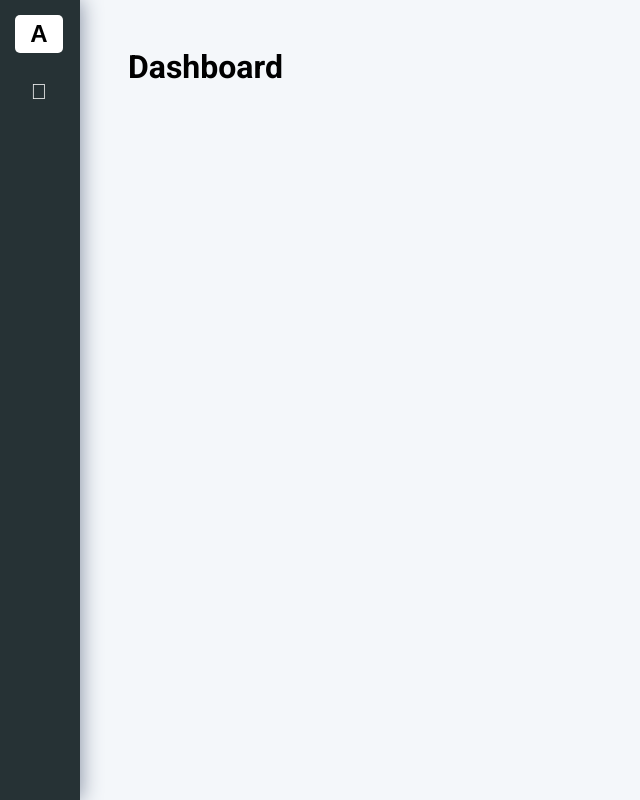
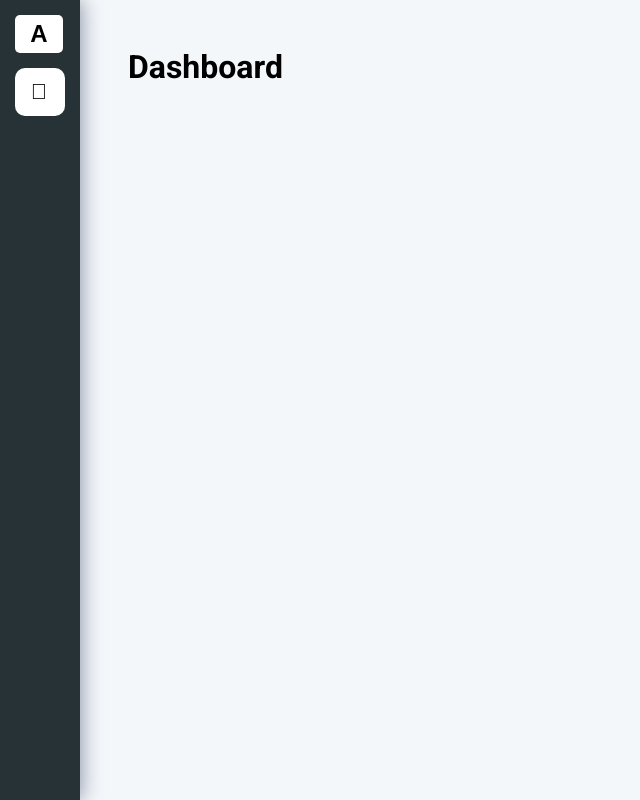
Before and after one commit to JAMAL-MOHAMED-JALDESA-2893/Responsive-sidenav-angular, an Angular app: page /dashboard in a window 1280 px wide. Shown: the whole page, without its empty margins (0-640 px from the left). Built offline with nearby package versions, Linux system fonts and the light colour scheme.

Commit message:
add update

```diff
--- a/src/app/sidenav/sidenav.component.html
+++ b/src/app/sidenav/sidenav.component.html
@@ -1,5 +1,4 @@
-
-<div class="sidenav" [ngClass]="collapsed ? 'sidenav-collapsed': ''">
+<div class="sidenav" [ngClass]="collapsed ? 'sidenav-collapsed' : ''">
   <div class="logo-container">
     <button class="logo" (click)="toggleCollapse()">A</button>
     <div class="logo-text" *ngIf="collapsed">Angular</div>
@@ -9,9 +8,16 @@
   </div>
   <ul class="sidenav-nav">
     <li class="sidenav-nav-item" *ngFor="let data of navData">
-      <a  class="sidenav-nav-link" [routerLink]="[data.routeLink]">
+      <a
+        routerLinkActive="active"
+        class="sidenav-nav-link"
+        [routerLink]="[data.routeLink]"
+        [routerLinkActiveOptions]="{exact: true}"
+      >
         <i class="sidenav-link-icon" [class]="data.icon"></i>
-        <span class="sidenav-link-text" *ngIf="collapsed">{{data.label}}</span>
+        <span class="sidenav-link-text" *ngIf="collapsed">{{
+          data.label
+        }}</span>
       </a>
     </li>
   </ul>
```
